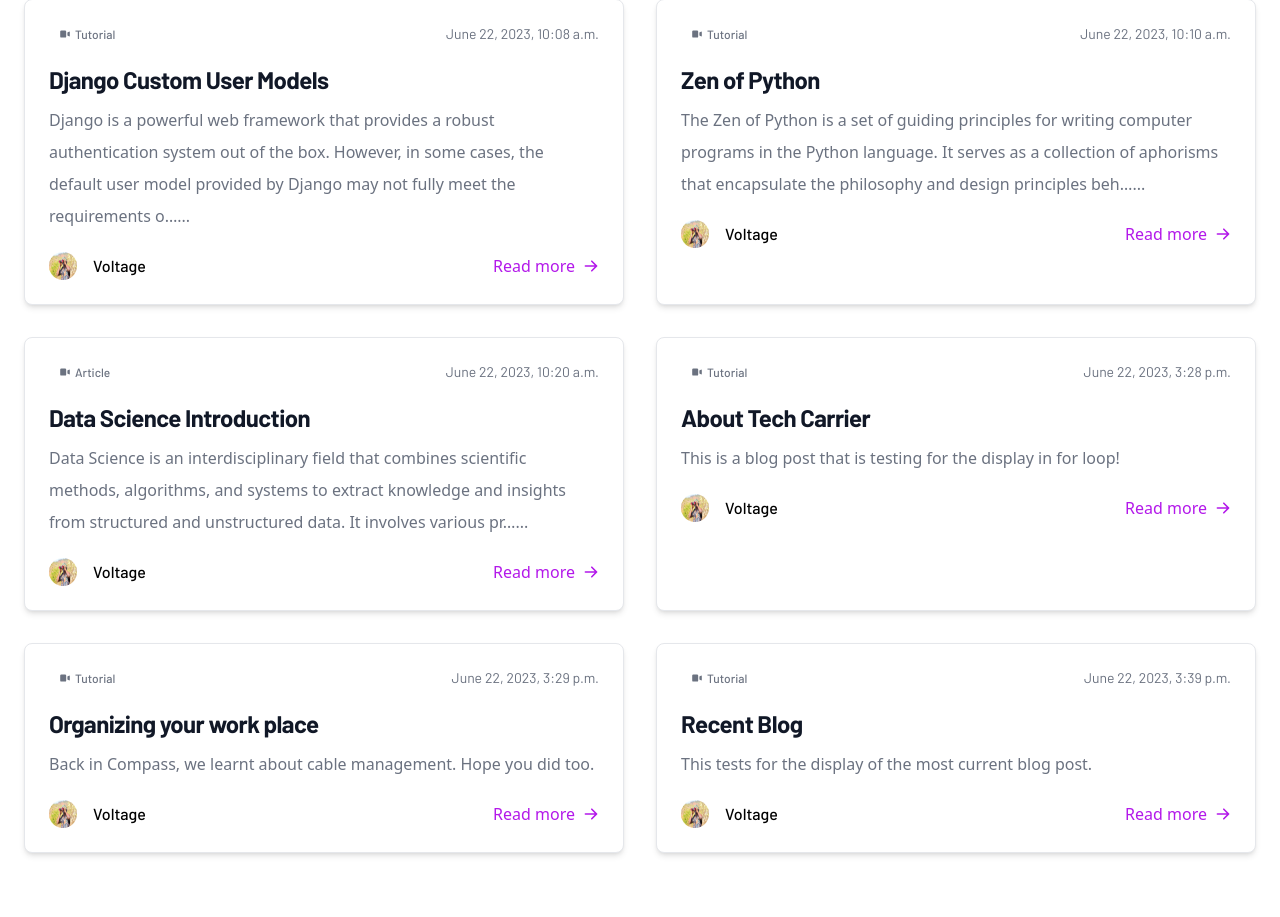
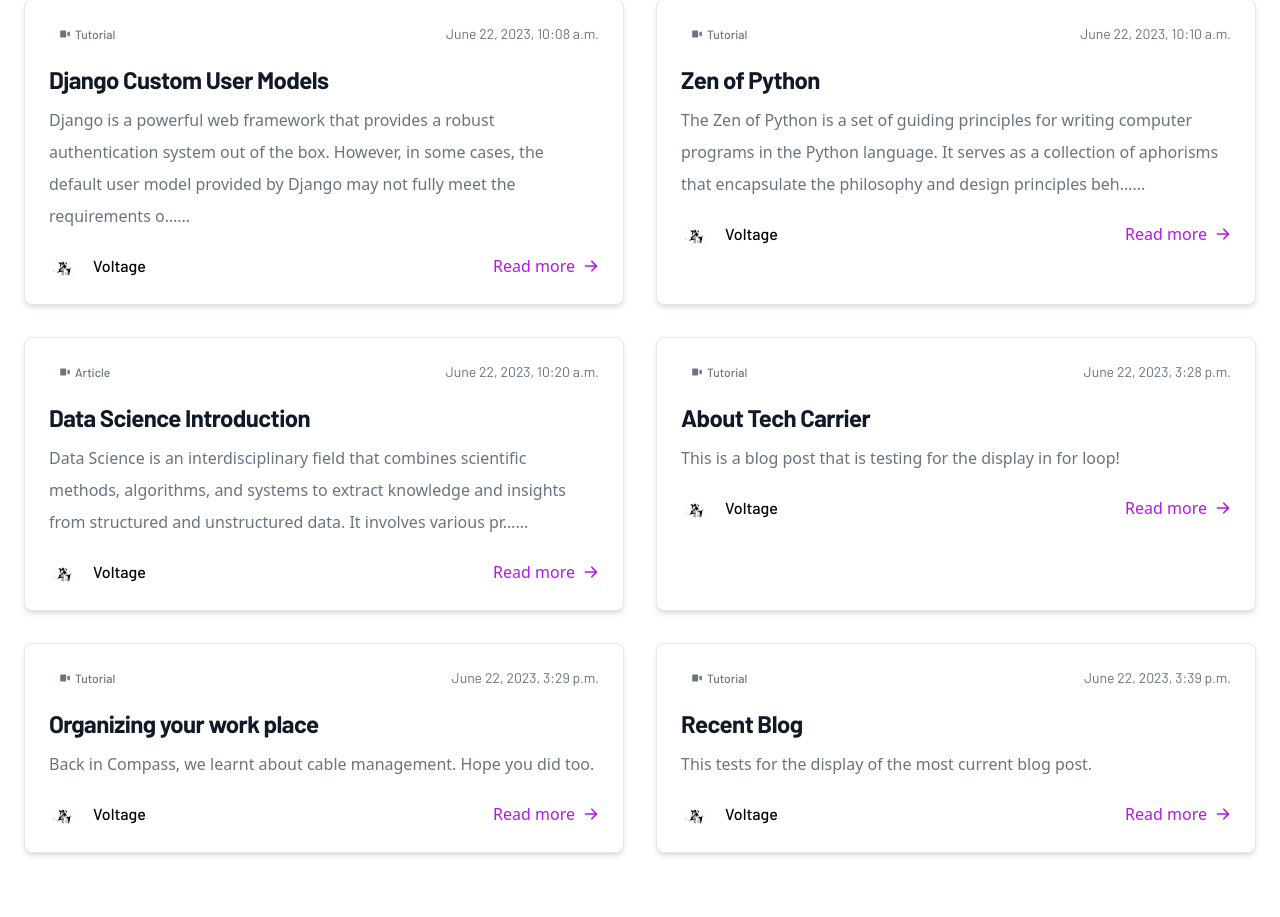
Before and after one commit to hemarastylepeke/voltage_labs, a Django app: page /blogs/ in a window 1280 px wide. Shown: the part 399-1316 px from the top of the page. Run offline with Django 4.2, Linux system fonts and the light colour scheme; data comes from the database, SQL or seed files in the repository; style sheets or scripts are compiled from the project's sources; some libraries are stand-ins or nearby versions.

Commit message:
fixed static

```diff
--- a/templates/main_app/home.html
+++ b/templates/main_app/home.html
@@ -615,7 +615,7 @@
                         </div>
                         <div class="flex justify-between items-center">
                             <div class="flex items-center space-x-4">
-                                <img class="w-7 h-7 rounded-full" src="{% static 'images/voltage_pic.jpg' %}" alt="{{ blog.author }}" />
+                                <img class="w-7 h-7 rounded-full" src="{% static 'images/voltage_pic.svg' %}" alt="{{ blog.author }}" />
                                 <span class="font-medium dark:text-white font-barlow">
                                     {{ blog.author }}
                                 </span>
--- a/templates/main_app/list_of_blogs.html
+++ b/templates/main_app/list_of_blogs.html
@@ -34,7 +34,7 @@
                 </div>
                 <div class="flex justify-between items-center">
                     <div class="flex items-center space-x-4">
-                        <img class="w-7 h-7 rounded-full" src="{% static 'images/voltage_pic.jpg' %}" alt="{{ blog.author }}" />
+                        <img class="w-7 h-7 rounded-full" src="{% static 'images/voltage_pic.svg' %}" alt="{{ blog.author }}" />
                         <span class="font-medium dark:text-white font-barlow">
                             {{ blog.author }}
                         </span>
```
Also changed, not shown: static/images/voltage_pic.JPG (deleted), static/images/voltage_pic.svg (added), 2 other files.
